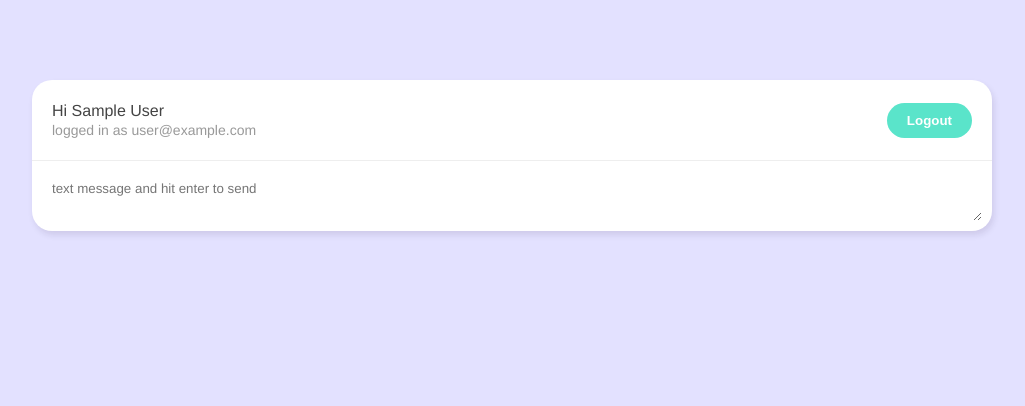
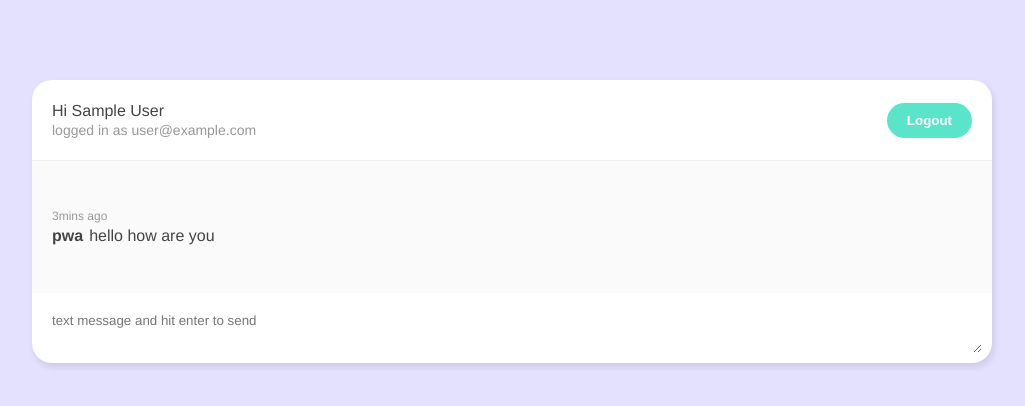
Before and after one commit to dev-wy-k/live-chat-room, a Vue app: page /chatroom in a window 1280 px wide. Shown: the top 406 px of the page, without its empty margins (128-1153 px from the left). Built offline with nearby package versions, Linux system fonts and the light colour scheme; no server answers; sample sign-in values are in the browser's storage.

Commit message:
ui design for chat window

```diff
--- /dev/null
+++ b/src/components/ChatWindow.vue
@@ -0,0 +1,39 @@
+<template>
+  <div class="chat-window">
+    <div class="messages">
+      <div class="single">
+        <span class="created-at">3mins ago</span>
+        <span class="name">pwa</span>
+        <span class="message">hello how are you</span>
+      </div>
+    </div>
+  </div>
+</template>
+
+<script>
+export default {};
+</script>
+
+<style>
+.chat-window {
+  background: #fafafa;
+  padding: 30px 20px;
+}
+.single {
+  margin: 18px 0;
+}
+.created-at {
+  display: block;
+  color: #999;
+  font-size: 12px;
+  margin-bottom: 4px;
+}
+.name {
+  font-weight: bold;
+  margin-right: 6px;
+}
+.messages {
+  max-height: 400px;
+  overflow: auto;
+}
+</style>
--- a/src/views/ChatRoom.vue
+++ b/src/views/ChatRoom.vue
@@ -1,11 +1,13 @@
 <template>
   <div class="container">
     <Navbar></Navbar>
+    <ChatWindow></ChatWindow>
     <NewChatForm></NewChatForm>
   </div>
 </template>
 
 <script>
+import ChatWindow from '../components/ChatWindow'
 import NewChatForm from '../components/NewChatForm'
 import { watch } from 'vue';
 import Navbar from "../components/navbar";
@@ -13,6 +15,7 @@
 import { useRouter } from 'vue-router';
 export default {
   components: {
+    ChatWindow,
     NewChatForm, Navbar },
   setup(){
     let {user} = getUser();
```
